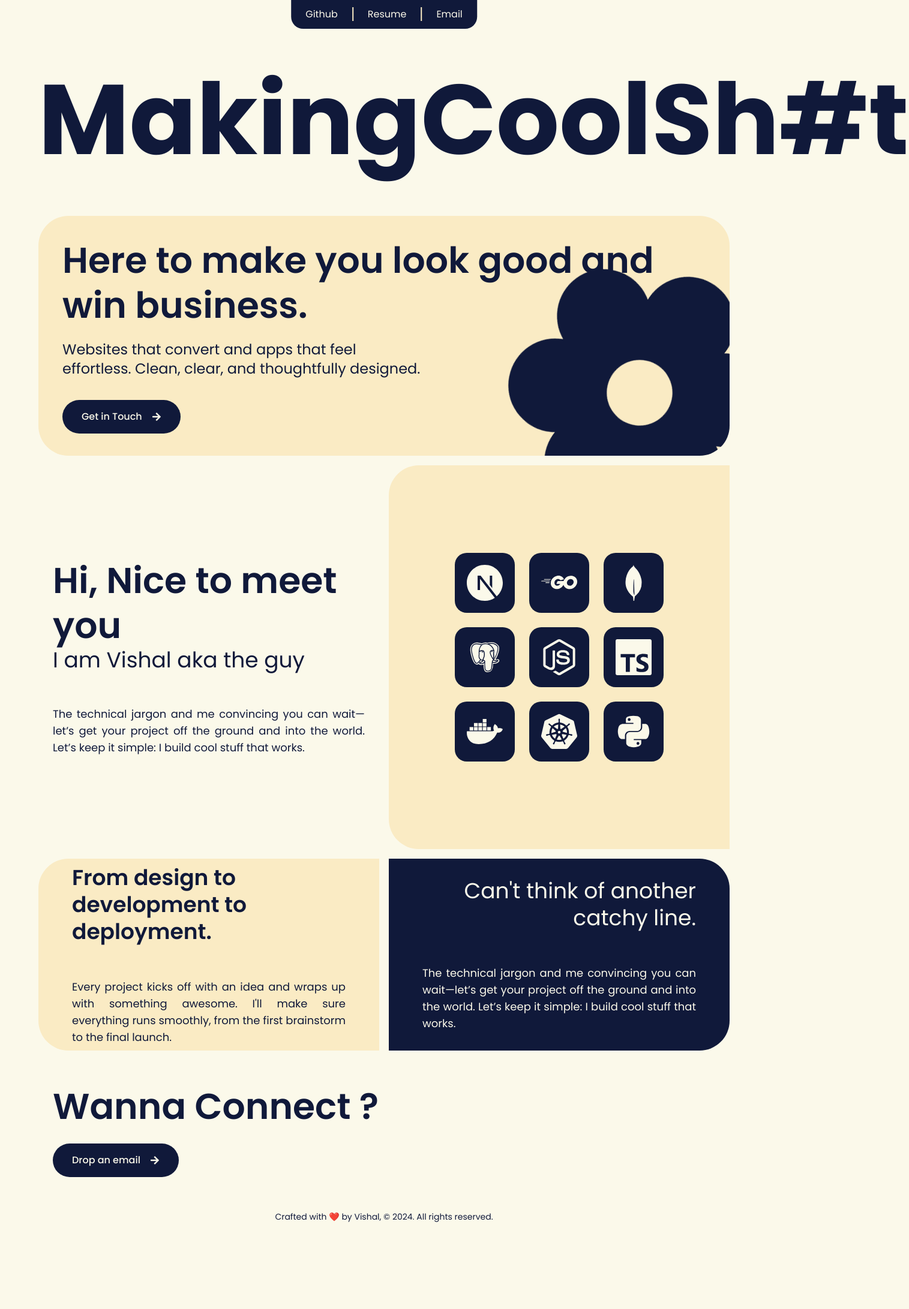
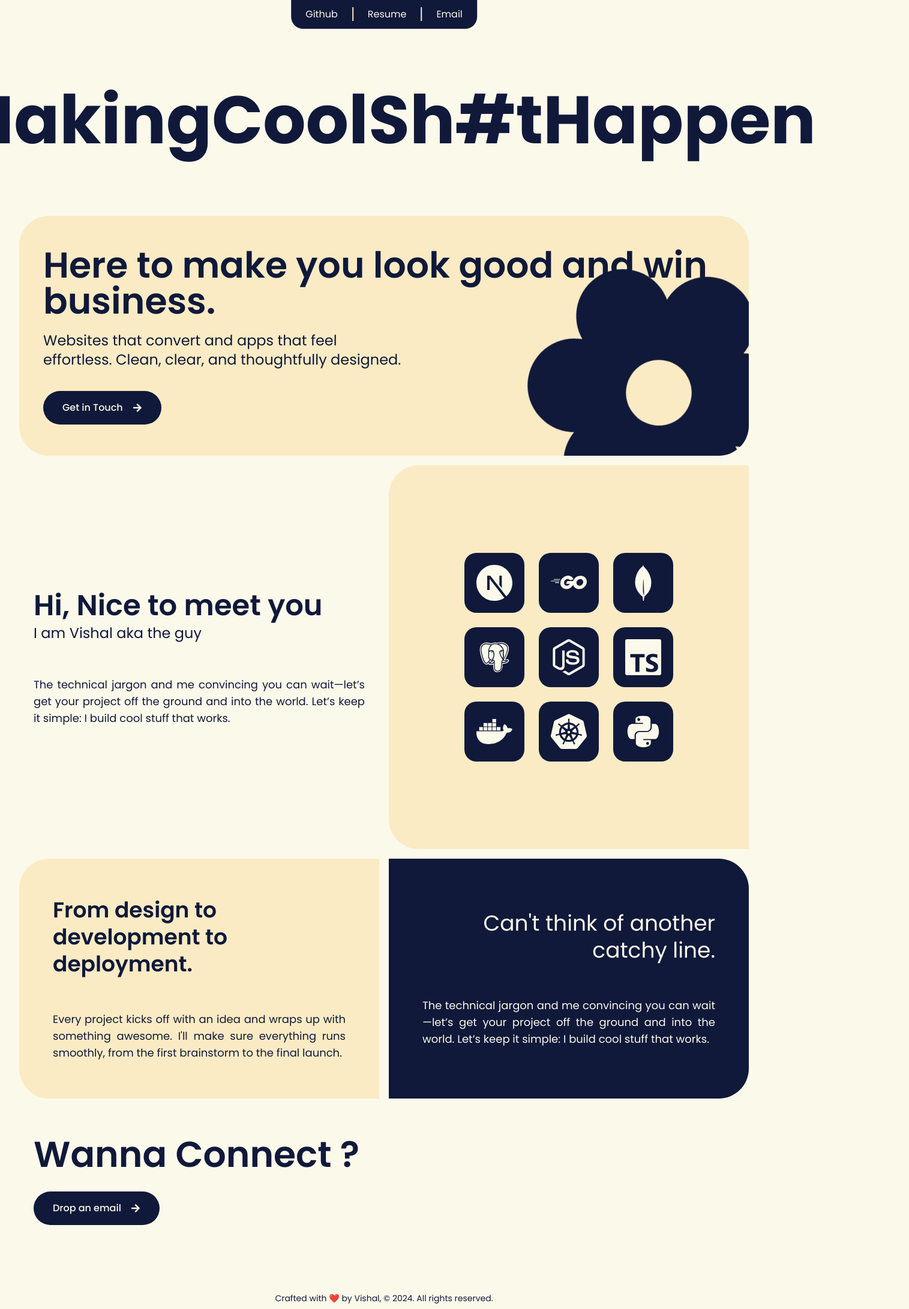
Before and after one commit to vishaaxl/vishaaxl, a Next.js app: page / in a window 1280 px wide. Shown: the whole page at 60% size, 1515 px wide, since content can reach past the window. Before the commit the page ends 2047 px from the top, so only its background shows below. Built offline with nearby package versions, Linux system fonts and the light colour scheme.

Commit message:
added responsive design

```diff
--- a/src/app/globals.css
+++ b/src/app/globals.css
@@ -15,7 +15,7 @@ body {
 }
 
 .container {
-  width: 90%;
+  width: 95%;
   max-width: 1446px; /* Fixed the typo */
   margin: 0 auto;
 }
--- a/src/app/page.tsx
+++ b/src/app/page.tsx
@@ -71,16 +71,19 @@ export default function Home() {
         ))}
       </div>
 
-      <div className="hero-text w-full font-bold text-[165px] flex justify-between items-center min-h-[40vh] mt-10">
-        {config.heroText}
+      <div className="hero-text w-full font-bold text-8xl flex flex-col  justify-center min-h-[70vh] lg:min-h-[40vh] lg:flex-row lg:items-center lg:text-[112px] lg:whitespace-nowrap mt-10">
+        <span>Making</span>
+        <span>Cool</span>
+        <span>Sh#t</span>
+        <span>Happen</span>
       </div>
 
       <div className="grid gap-4">
-        <div className="rounded-[50px] px-10 flex flex-col justify-center gap-5 overflow-hidden w-full bg-accent-beige min-h-[50vh] relative">
-          <h2 className="feature-title text-6xl font-semibold leading-tight">
+        <div className="rounded-[50px] p-8 lg:p-10 flex flex-col justify-start lg:justify-center gap-5 overflow-hidden w-full bg-accent-beige min-h-[100vh] lg:min-h-[50vh] relative">
+          <h2 className="feature-title text-5xl lg:text-6xl font-semibold leading-tight">
             {config.featureSection.title}
           </h2>
-          <p className="feature-description text-2xl max-w-[600px]">
+          <p className="feature-description text-right lg:text-left text-2xl max-w-[600px]">
             {config.featureSection.description}
           </p>
           <a
@@ -93,13 +96,15 @@ export default function Home() {
         </div>
 
         {/* Additional Sections */}
-        <div className="grid grid-cols-2 gap-4">
+        <div className="grid lg:grid-cols-2 gap-4">
           <div className="py-16 min-h-[40vh] flex px-6 flex-col gap-14 justify-center relative">
             <div className="">
-              <h2 className="feature-title text-6xl font-semibold leading-tight">
+              <h2 className="text-center lg:text-left text-5xl font-semibold leading-tight">
                 Hi, Nice to meet you
               </h2>
-              <span className="text-4xl">I am Vishal aka the guy</span>
+              <span className="text-2xl block text-center lg:text-left">
+                I am Vishal aka the guy
+              </span>
               <p className="text-lg text-justify max-w-[800px] mt-14">
                 The technical jargon and me convincing you can wait—let’s get
                 your project off the ground and into the world. Let’s keep it
@@ -107,7 +112,7 @@ export default function Home() {
               </p>
             </div>
           </div>
-          <div className="bg-accent-beige min-h-[80vh] rounded-l-[50px] flex items-center justify-center">
+          <div className="bg-accent-beige min-h-[50vh] lg:min-h-[80vh] rounded-l-[50px] flex items-center justify-center">
             <div className="grid grid-cols-3 gap-6">
               <div className="flex justify-center items-center bg-foreground text-background w-[100px] h-[100px] rounded-[20px]">
                 <SiNextdotjs className="text-6xl" />
@@ -140,7 +145,7 @@ export default function Home() {
             </div>
           </div>
 
-          <div className="rounded-l-[50px] bg-accent-beige min-h-[40vh] flex px-14 flex-col gap-14 justify-center">
+          <div className="rounded-l-[50px] bg-accent-beige min-h-[80vh] lg:min-h-[50vh] flex px-14 flex-col gap-14 justify-center">
             <h2 className="feature-title max-w-[90%] text-4xl font-semibold leading-tight">
               {config.designSection.leftTitle}
             </h2>
@@ -148,7 +153,7 @@ export default function Home() {
               {config.designSection.leftDescription}
             </p>
           </div>
-          <div className="rounded-r-[50px] bg-foreground text-background min-h-[40vh] flex px-14 flex-col gap-14 justify-center">
+          <div className="rounded-r-[50px] bg-foreground text-background min-h-[80vh] lg:min-h-[50vh] flex px-14 flex-col gap-14 justify-center">
             <h2 className="feature-title max-w-[90%] ml-auto text-4xl leading-tight text-right">
               {config.designSection.rightTitle}
             </h2>
@@ -158,7 +163,7 @@ export default function Home() {
           </div>
         </div>
 
-        <div className="py-10 flex px-6 flex-col gap-2 justify-center">
+        <div className="py-10 flex px-6 flex-col gap-2 justify-center pb-24">
           <h2 className="feature-title text-6xl font-semibold leading-tight">
             {config.finalSection.title}
           </h2>
```
